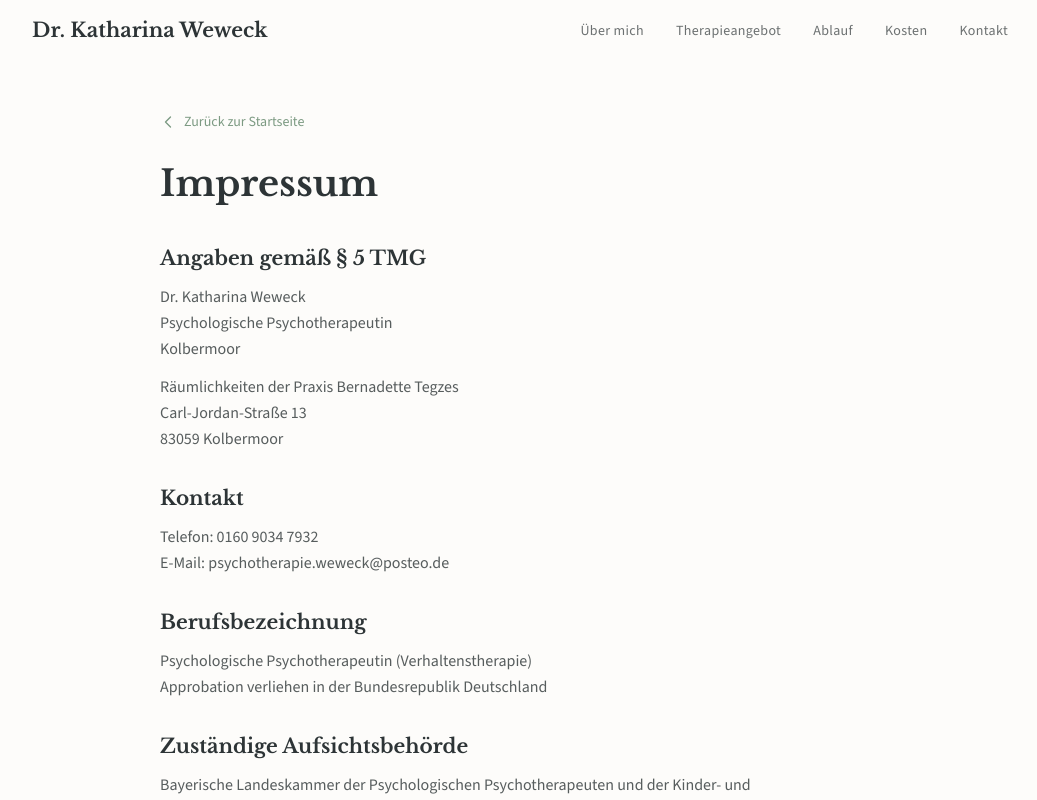
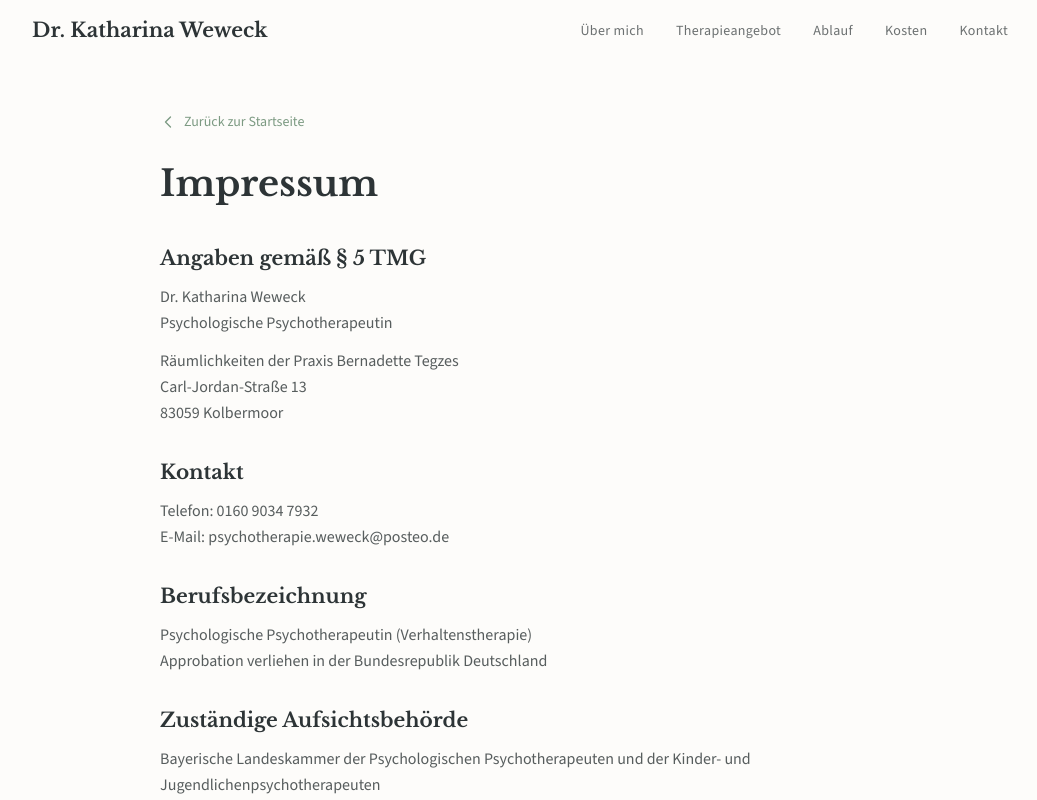
Before and after one commit to nils-rek/katharina-weweck-website, a Vue app: page /impressum in a window 1280 px wide. Shown: the top 800 px of the page, without its empty margins (120-1157 px from the left). Built offline with nearby package versions, Linux system fonts and the light colour scheme.

Commit message:
Removed redundant Kolbermoor reference

```diff
--- a/src/views/Impressum.vue
+++ b/src/views/Impressum.vue
@@ -15,8 +15,7 @@
           <h2 class="font-serif text-xl font-bold text-charcoal mb-3">Angaben gemäß § 5 TMG</h2>
           <p>
             Dr. Katharina Weweck<br />
-            Psychologische Psychotherapeutin<br />
-            Kolbermoor
+            Psychologische Psychotherapeutin
           </p>
           <p class="mt-3">
             Räumlichkeiten der Praxis Bernadette Tegzes<br />
```
